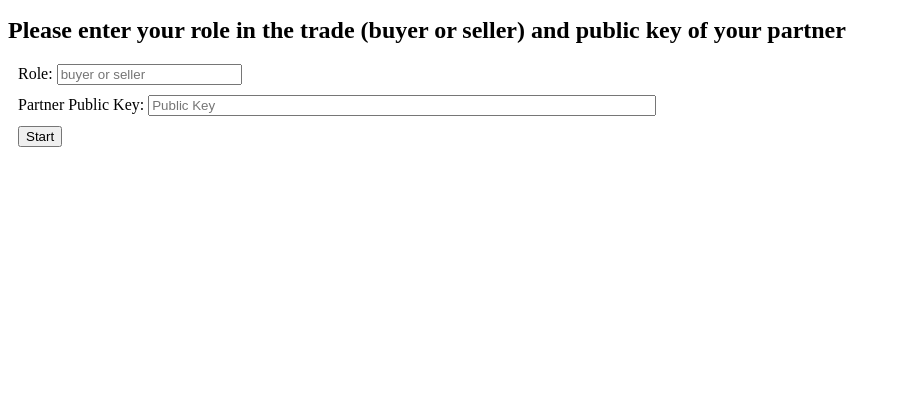
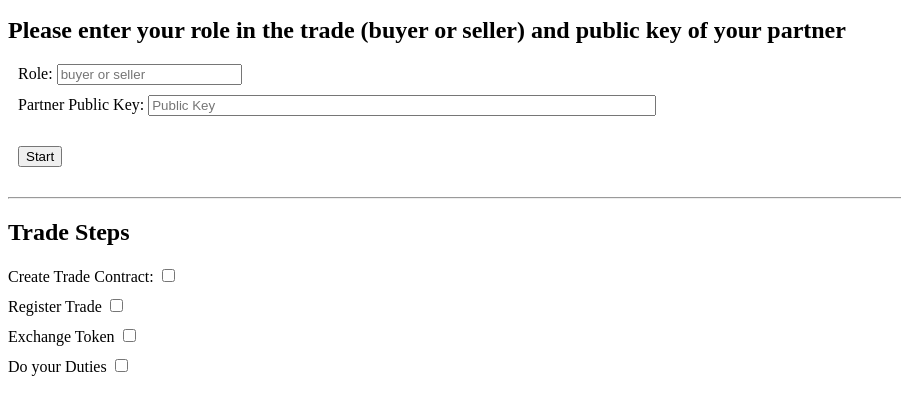
Before and after one commit to f321x/cashu-escrow-kit, a website built with webpack: page bindings/cashu_escrow_js/web_client/index.html in a window 1280 px wide. Shown: the part 110-520 px from the top of the page, without its empty margins (0-901 px from the left). Built offline with nearby package versions, Linux system fonts and the light colour scheme.

Commit message:
Visualize the trade progress.

```diff
--- a/bindings/cashu_escrow_js/web_client/index.html
+++ b/bindings/cashu_escrow_js/web_client/index.html
@@ -48,8 +48,31 @@
       <input type="text" id="partner_public_key" name="partner_public_key" placeholder="Public Key" style="width: 500px;">
     </div>
 
-    <div style="margin: 10px;">
+    <div style="margin-top: 30px; margin-left: 10px; margin-right: 10px; margin-bottom: 30px;">
       <button id="start_button" onclick="runTradePipeline()">Start</button>
+    </div>
+
+    <hr/>
+
+    <h2>Trade Steps</h2>
+    <div style="margin-bottom: 10px;">
+      <label for="contract">Create Trade Contract:</label>
+      <input type="checkbox" id="contract"/>
+    </div>
+
+    <div style="margin-bottom: 10px;">
+      <label for="register-trade">Register Trade</label>
+      <input type="checkbox" id="register-trade"/>
+    </div>
+
+    <div style="margin-bottom: 10px;">
+      <label for="exchange-token">Exchange Token</label>
+      <input type="checkbox" id="exchange-token"/>
+    </div>
+
+    <div style="margin-bottom: 10px;">
+      <label for="do-your-duties">Do your Duties</label>
+      <input type="checkbox" id="do-your-duties"/>
     </div>
   </body>
 </html>
--- a/bindings/cashu_escrow_js/web_client/index.js
+++ b/bindings/cashu_escrow_js/web_client/index.js
@@ -37,6 +37,7 @@ async function runTradePipeline(role, escrowWallet, partnerPubkey) {
         ecashIdentities,
     );
     console.log("Created a TradeContract", tradeContract);
+    document.getElementById('contract').checked = true;
 
     // NostrClient
     const nsec = mode == TradeMode.Buyer ? "nsec182ul8zg2jlje6gtejs4pp4y4un674esq9qmrdxn2mewynkegahgqudmhvh" : "nsec1vackt9cn8ujwz9t2yj6x29d4tgjx3uhp5h0fyev8tp5lnw40lcls3rp7hp";
@@ -52,10 +53,13 @@ async function runTradePipeline(role, escrowWallet, partnerPubkey) {
     console.log("Starting trade pipeline...");
     const registeredClient = await initEscrowClient.registerTrade();
     console.log("After registerTrade.");
+    document.getElementById('register-trade').checked = true;
     const exchangedClient = await registeredClient.exchangeTradeToken();
     console.log("After exchangeTradeToken.");
+    document.getElementById('exchange-token').checked = true;
     await exchangedClient.doYourTradeDuties();
     console.log("After doYourTradeDuties.");
+    document.getElementById('do-your-duties').checked = true;
 }
 
 export { createWallet, runTradePipeline };
```
